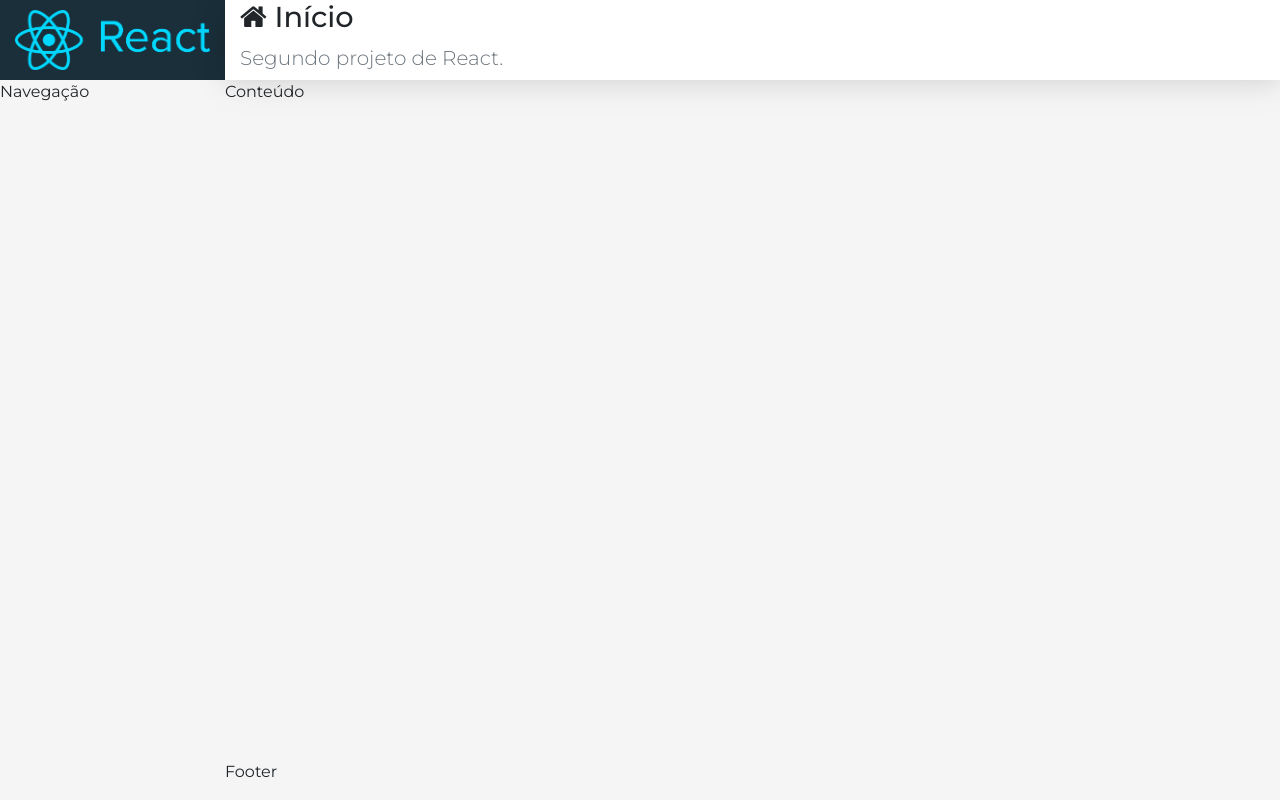
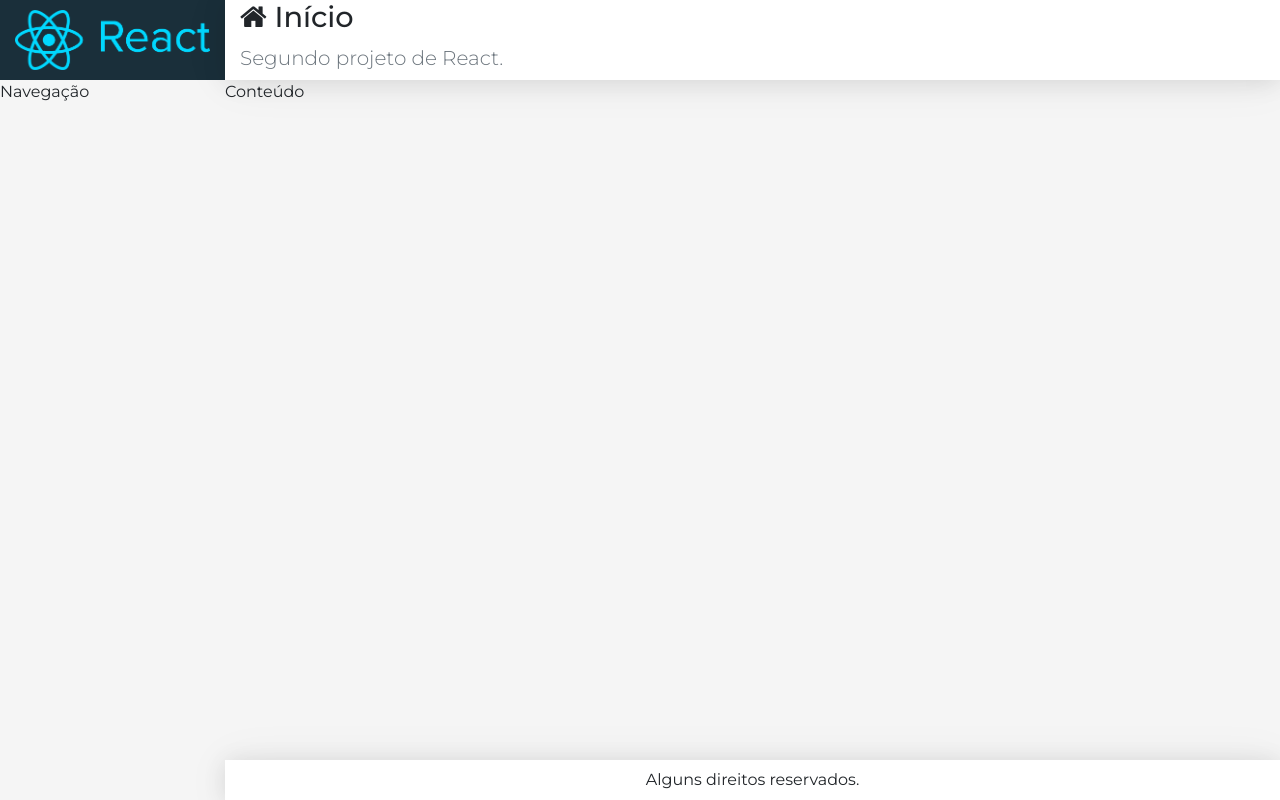
Before and after one commit to lucas-salles/react-crud, a React (Create React App) app in the folder frontend/: page / in a window 1280 px wide. Built offline with nearby package versions, Linux system fonts and the light colour scheme.

Commit message:
componente footer

```diff
--- a/frontend/src/components/template/Footer.css
+++ b/frontend/src/components/template/Footer.css
@@ -0,0 +1,8 @@
+footer.footer {
+  display: flex;
+  justify-content: center;
+  align-items: center;
+  padding: 0 25px;
+  background-color: #fff;
+  box-shadow: var(--shadow);
+}
--- a/frontend/src/components/template/Footer.jsx
+++ b/frontend/src/components/template/Footer.jsx
@@ -1,4 +1,8 @@
 import "./Footer.css";
 import React from "react";
 
-export default (props) => <footer className="footer">Footer</footer>;
+export default (props) => (
+  <footer className="footer">
+    <span>Alguns direitos reservados.</span>
+  </footer>
+);
```
